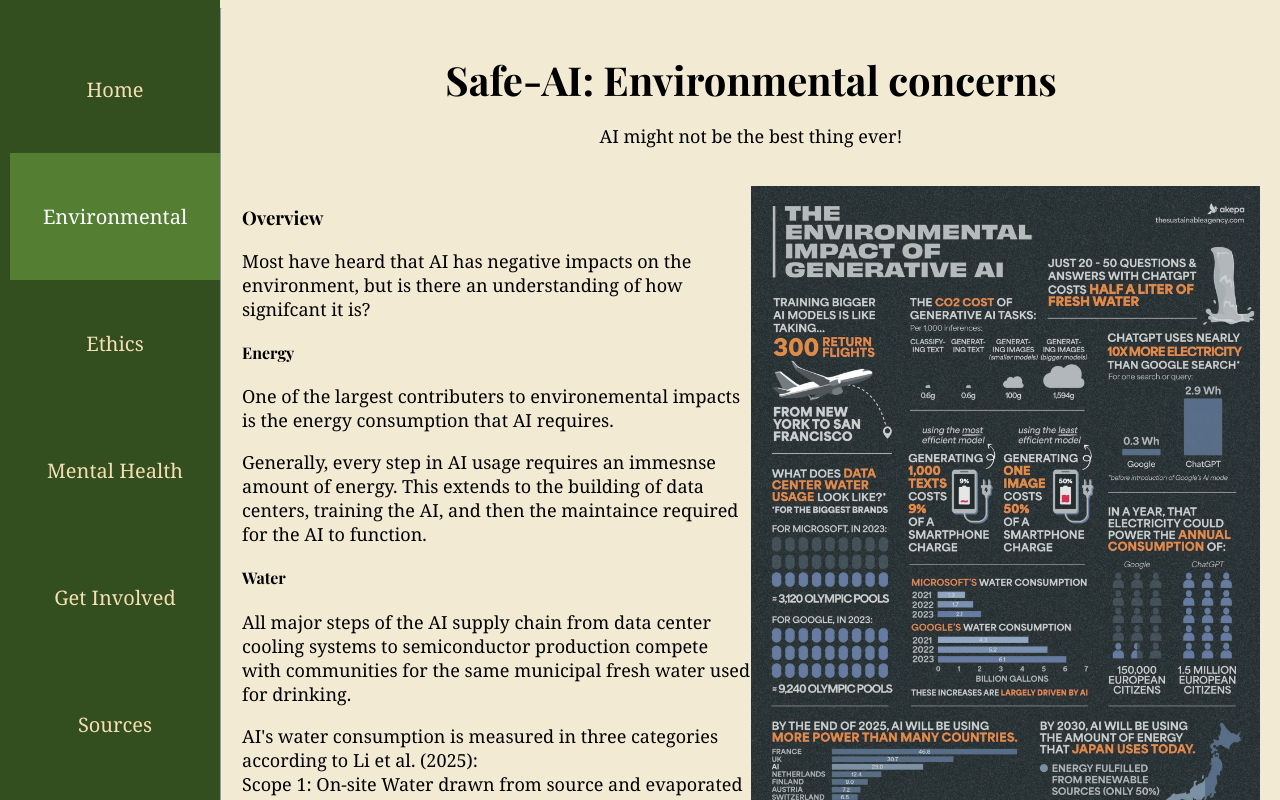
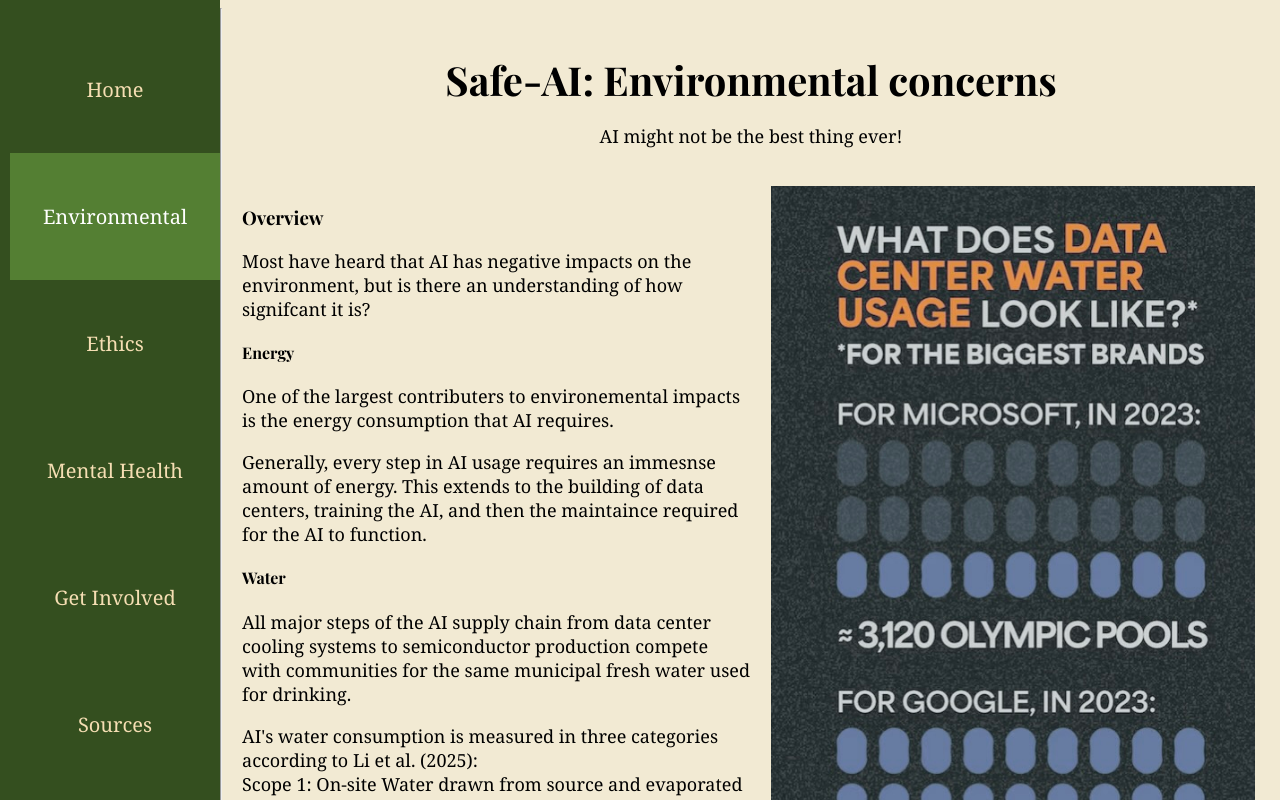
Before and after one commit to TsLu1s/talknexus, a React (Create React App) app: page / in a window 1280 px wide. Both pictures are taken after a click on the button "Environmental". Shown: the top 800 px of the page. Built offline with nearby package versions, Linux system fonts and the light colour scheme; a web font is replaced by a local one.

Commit message:
formatted photos

```diff
--- a/src/components/Environment.css
+++ b/src/components/Environment.css
@@ -37,7 +37,9 @@
 }
 
 .ENVcolumn img {
-  max-width: 100%;
+  width: 95%;
   height: auto;
   display: block;
+  margin-bottom: 20px;
+  padding-left: 20px;
 }
--- a/src/components/Environment.js
+++ b/src/components/Environment.js
@@ -1,7 +1,9 @@
 import React from "react";
 import "../App.css";
 import "./Environment.css";
-import EnvImpact from "../images/EnvImpact.jpeg";
+import AIWater from "../images/AIWater.jpeg";
+import AIPower from "../images/AIPower.jpeg";
+//import EnvImpact from "../images/EnvImpact.jpeg";
 
 
 
@@ -33,7 +35,8 @@
             <p style={{ textAlign: "left" }}> Overall, AI usage and its rapid expansion are having significant effects on our environment. It has been seen that these issues are primarily affecting communities that are already at high risks, social, economically, and environmentally. Drawing attention to this issues and understanding the role we play is crucial to making change in this field.  </p>
             </div>
             <div className="ENVcolumn">
-            <img src={EnvImpact} alt="Environmental Impact" />
+            <img src={AIWater} alt="Water Impact" />
+            <img src={AIPower} alt="Power Impact" />
             </div>
         </div>
     );
--- a/src/components/Ethics.css
+++ b/src/components/Ethics.css
@@ -38,7 +38,9 @@
 }
 
 .Ethicscolumn img {
-  max-width: 100%;
+  width: 95%;
   height: auto;
   display: block;
+  margin-bottom: 20px;
+  padding-left: 20px;
 }
```
Also changed, not shown: src/images/AIPower.jpeg (added), src/images/AIWater.jpeg (added).
